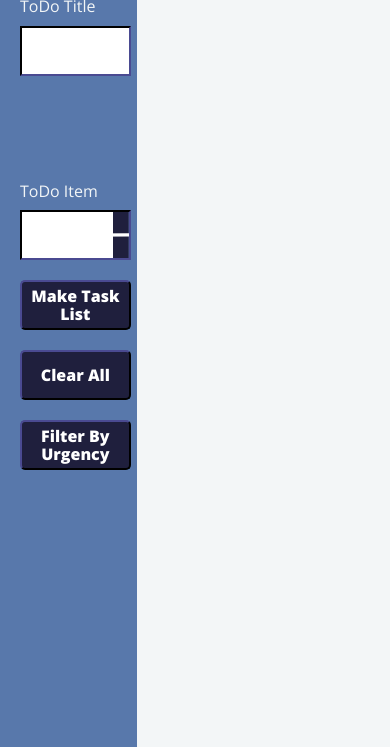
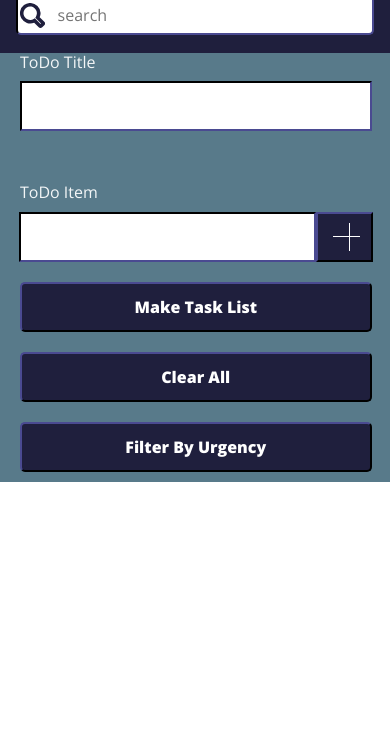
Before and after one commit to ebenezerjay/checkYoSelf, a plain HTML site: page index.html in a window 390 px wide. Shown: the part 97-844 px from the top of the page. Drawn offline with nearby package versions, Linux system fonts and the light colour scheme.

Commit message:
Media queries and small style fixes

```diff
--- a/index.html
+++ b/index.html
@@ -15,20 +15,25 @@
 				<input type="text" class="header-search-input" id="header-search-input" placeholder="search">
 			</div>
 		</header>
-		<aside class="flex">
-			<form>
-				<label for="form-title-input" name="title">ToDo Title</label>
+		<aside>
+			<form class="aside-form">
+				<label for="form-title-input" class="form-title-label"name="title">ToDo Title</label>
 				<input type="text" class="form-title-input" id="form-title-input">
-				<section class="form-item-section" id="form-item-section">
+				<ul class="form-item-ul" id="form-item-ul">
 
-				</section>
-				<div class="form-plus-icon" id="form-plus-icon"></div></input>
+				</ul>
 				<label for="form-item-input" name="item">ToDo Item</label>
-				<input type="text" class="form-item-input" id="form-item-input">
-				</input>
-				<button class="form-make-button" id="form-make-button" type="submit" disabled="true">Make Task List</button>
-				<button class="form-clear-button" id="form-clear-button" disabled="true">Clear All</button>
-				<button class="form-filter-button" id="form-filter-button">Filter By Urgency</button>
+				<div class="form-align-icon flex">
+					<input type="text" class="form-item-input" id="form-item-input">
+						<button class="form-plus-icon" id="form-plus-icon" disabled="true">
+							<div class="add-line-x">
+								<div class="add-line-y"></div>
+							</div>
+						</button>
+				</div>
+				<button class="form-make-button buttons" id="form-make-button" type="submit" disabled="true">Make Task List</button>
+				<button class="form-clear-button buttons" id="form-clear-button" disabled="true">Clear All</button>
+				<button class="form-filter-button buttons" id="form-filter-button">Filter By Urgency</button>
 			</form>
 		</aside>
 		<main class="flex">
--- a/main.js
+++ b/main.js
@@ -8,7 +8,7 @@ var filterButton = document.querySelector('#form-filter-button');
 
 var addItemIcon = document.querySelector('#form-plus-icon');
 
-var itemAddSection = document.querySelector('#form-item-section');
+var itemAddSection = document.querySelector('#form-item-ul');
 var cardSection = document.querySelector('#append-card-section');
 
 var listArray = []; 		// array of all list objects
@@ -32,7 +32,6 @@ function onPageLoad(e) {
 	}
 	loadLists();
 	console.log(listArray)
-	// enterKeyPress(e);
 }
 
 function onSaveClick(e) {
@@ -45,9 +44,11 @@ function disableBtn(e) {
 	if (titleInput.value || itemInput.value != '') {
 			makeButton.disabled = false;
 			clearButton.disabled = false;
+			addItemIcon.disabled = false;
 		} else {
 			makeButton.disabled = true;
 			clearButton.disabled = true;
+			addItemIcon.disabled = true;
 		}
 	}
 
@@ -82,19 +83,17 @@ function pendingTasks() {
 function addTaskToList(e) {
 	pendingTasks();
 	itemAddSection.innerHTML =
-	`	<ul class="article-list flex" id="article-list">
+		`
 			<li class="article-list-item" id="list-item" data-id="${itemInput.value}">
 				<img src="images/delete.svg" class="li-delete-image" id="li-delete-icon"alt=""> ${itemInput.value}
 			</li>
-		</ul>
-	` + itemAddSection.innerHTML;
+		` + itemAddSection.innerHTML;
 	var removeIconArray = document.querySelectorAll(".li-delete-image");
-	console.log(removeIconArray)
 	for (var i = 0; i < removeIconArray.length; i ++) {
 		removeIconArray[i].addEventListener('click', removeItem);
 	}
 	itemInput.value = "";
-	console.log(pendingTaskArray)
+	e.preventDefault();
 }
 
 function addListToDom(id,title,tasks) {
@@ -126,7 +125,6 @@ function addListToDom(id,title,tasks) {
 	for (var i = 0; i < checkBoxIcon.length; i ++) {
 		checkBoxIcon[i].addEventListener('click', toggleCheckBox);
 	}
-	// toggleCheckBox();
 }
 
 function loadLists() {
@@ -161,6 +159,7 @@ function toggleCheckBox(e) {
 						e.target.setAttribute('src', 'images/checkbox.svg');
 					}
 					pointer.saveToStorage();
+					pointer.updateTask(pointer, taskItem);
 				}
 			}
 		}
@@ -168,12 +167,6 @@ function toggleCheckBox(e) {
 	//  set attribute to active if index value in activeTask array is 0, and vice versa
 }
 
-// function enterKeyPress(e){
-//   if(e.key === 'Enter'){
-//   e.target.blur();
-//   }
-// }
-
 // function filterUrgency(e) {
 
 // }
--- a/styles.css
+++ b/styles.css
@@ -6,31 +6,26 @@ body {
 	font-family: 'Open Sans', sans-serif;
 	display: grid;
 	grid-template-columns: 35% 65%;
-    grid-template-rows: 10% 90%;
+	grid-template-rows: 7% 97%;
 	grid-template-areas:
 	"header header"
 	"sidebar main";
-		height: 100vh;
-    margin: 0px;
-    /* height: fit-content; */
 }
 
 header,
-button {
+.buttons {
   background-color: #1f1f3d;
 }
 
-
 header {
 	grid-area: header;
-    width: 100%;
 }
 
 h1 {
 	align-self: center;
 	font-weight: 800;
 	letter-spacing: 2px;
-    margin: 0px 10px 0px 0px;
+	margin: 0px 10px 0px 6px;
 	padding-left: 10px;
 	width: 32%;
 }
@@ -43,7 +38,6 @@ h2 {
 	margin: 0px;
 	padding: 10px;
 	width: 100%;
-
 }
 
 span {
@@ -51,31 +45,22 @@ span {
 }
 
 aside {
-    background-color: #5878ab;
+	background-color: #587a8a;
 	grid-area: sidebar;
 }
 
 main {
 	background-color: #f3f6f7;
 	grid-area: main;
-		/* height: fit-content; */
 }
 
 section {
-	flex-wrap: wrap;
-	/* height: fit-content; */
 	width: 100%;
 }
 
-button {
-	border-radius: 5px;
-	font-weight: 600;
-}
-
-button,
+.buttons,
 input {
 	border-color: #1f1f3d;
-
 }
 
 label {
@@ -83,7 +68,6 @@ label {
 }
 
 ul {
-	flex-wrap: wrap;
 	height: fit-content;
 	list-style: none;
 	padding-bottom: 10px;
@@ -98,8 +82,7 @@ li {
 form,
 button,
 label,
-.form-title-input,
-.form-item-input {
+.form-title-input {
   margin: 10px;
 }
 
@@ -108,11 +91,17 @@ button {
 	color: #fff;
 }
 
-button,
-.form-title-input,
-.form-item-input {
+.buttons,
+.form-title-input {
 	height: 50px;
 	width: 95%;
+}
+
+section,
+ul,
+.append-card,
+.article-bottom-section {
+	flex-wrap: wrap;
 }
 
 .flex {
@@ -131,42 +120,68 @@ button,
   background-position-x: 2px;
   background-position-y: center;
 	background-size: 25px;
+	border-radius: 5px;
 	height: 40px;
 	padding-left: 40px;
+	margin-right: 10px;
 	width: 70%;
 }
 
 .append-card {
 	border: 2px solid #c7d3d8;
-	flex-wrap: wrap;
 	height: fit-content;
 	margin: 10px;
 	width: 45%;
+}
 
+.aside-form {
+	margin-top: 35px;
+}
+
+.buttons {
+	border-radius: 5px;
+	font-weight: 600;
+}
+
+.add-svg-icon {
+	background-color: #1f1f3d;
+  color: #fff;
+  width: 100%;
 }
 
 .form-item-input {
-	background: url('images/plus.svg'), linear-gradient(90deg, rgba(255,255,255,1) 0%, rgba(255,255,255,1) 85%, rgba(31,31,61,1) 85%, rgba(31,31,61,1) 100%);
-  background-position: right;
-  background-repeat: no-repeat;
-  background-size: contain;
+	height: 50px;
+	margin: 10px 0px 10px 9px;
+	width: 80%;
 }
 
 .form-plus-icon {
-	height: 13%;
-	width: 24%;
+	background-color: #1f1f3d;
+	border-color: #1f1f3d;
+	height: 50px;
+	margin: 10px 7px 10px 0px;
+	width: 59px;
+}
+
+.add-line-x {
+	border-right: 1px solid #fff;
+	height: 28px;
+	margin-right: 19px;
 	position: relative;
-	top: 15%;
-	left: 74%;
+	z-index: 100;
+}
+
+.add-line-y {
+	border-top: 1px solid #fff;
+	margin: 13px 13px 0px 9px;
+	position: absolute;
+	width: 27px;
+	z-index: 1;
 }
 
 .form-plus-icon:hover {
 	cursor: pointer;
 }
-
-/* .article-list-item {
-	color: #fff;
-} */
 
 .article-urgent-svg,
 .article-delete-svg,
@@ -194,5 +209,64 @@ button,
 
 .article-bottom-section {
 	border-top: 2px solid #c7d3d8;
+}
+
+@media screen and (max-width: 810px) {
+	h1 {
+		width: 45%;
+	}
+
+	body {
+		height: fit-content;
+	}
+
+	.div-search-input {
+		margin-left: 10%;
+    width: 43%;
+	}
+
+	.append-card {
+		margin: auto;
+		width: 80%;
+	}
+
+	.add-line-x{
+		margin-right: 15px;
+	}
+}
+
+@media screen and (max-width: 600px) {
+	body {
+		display: inline-block;
+	}
+
+	h1 {
+		margin: 10px 0px 0px 10px;
+		text-align: center;
+		width: 100%;
+	}
+
+	header {
 		flex-wrap: wrap;
+		height: 150px;
 	}
+
+	.aside-form {
+		margin: 0px 10px;
+	}
+
+	.div-search-input {
+		justify-content: center;
+		margin-left: 0px;
+		width: 100%;
+	}
+
+	.header-search-input {
+		margin: 23px 10px 10px 10px;
+		width: 92%;
+	}
+
+	.form-item-input {
+		width: 85%;
+	}
+}
--- a/todo-list.js
+++ b/todo-list.js
@@ -26,11 +26,11 @@ class ToDoList {
     }
 
     updateToDo() {
+		}
 
-    }
-
-    updateTask() {
-
+    updateTask(tasks,taskItem) {
+			ToDoList.tasks = taskItem;
+			this.saveToStorage(tasks);
     }
 
 }
```
Also changed, not shown: Images/add-icon.png (added), Images/add-svg.svg (added). Lines whose indentation alone changed are shown as unchanged.
